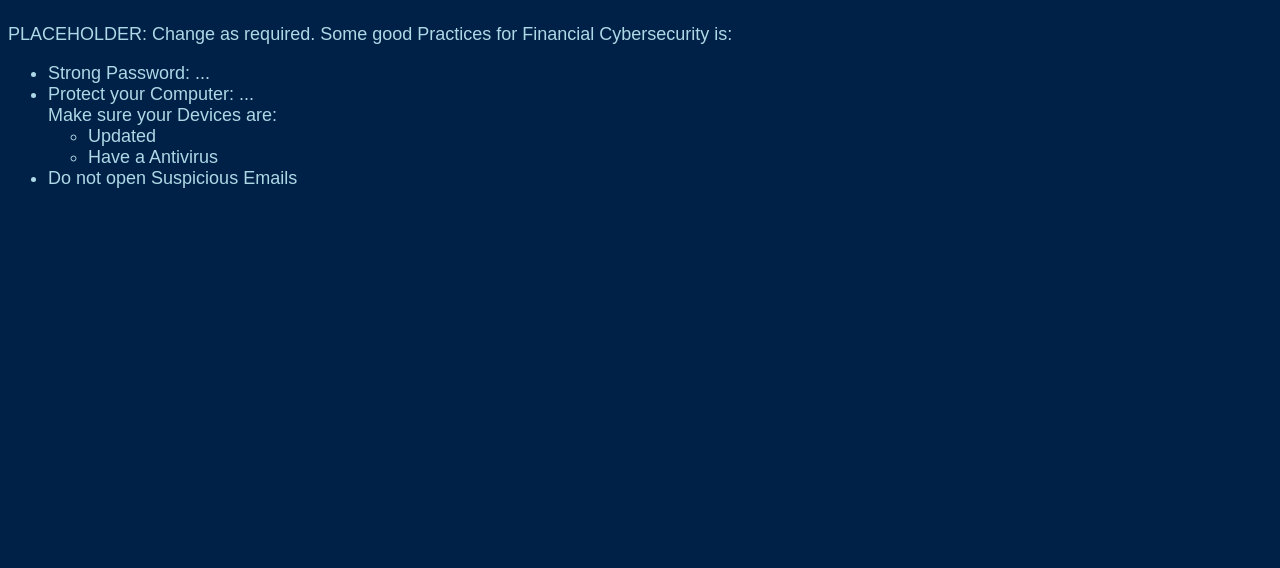
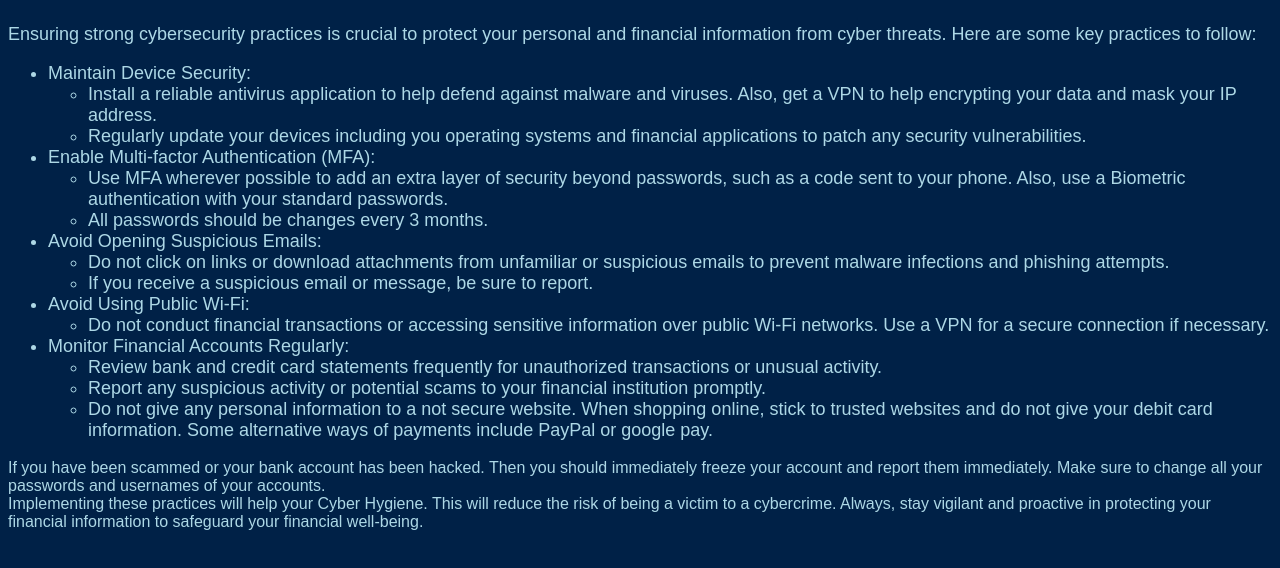
Before and after one commit to Something-create/Forage_CBA_IntroSE, a plain HTML site: page index.html in a window 1280 px wide. Shown: the part 56-624 px from the top of the page. Drawn offline with Linux system fonts and the light colour scheme.

Commit message:
Task 2 Completed

```diff
--- a/index.css
+++ b/index.css
@@ -2,6 +2,8 @@
 
     font-family: Arial;
     background: rgb(0,33,71);
+    color: lightblue;
+
 
 }
 
--- a/index.html
+++ b/index.html
@@ -2,7 +2,7 @@
 
 <head>
     <link href="index.css" type="text/css" rel="stylesheet">
-    <title>Title Text</title>
+    <title>Financial Cybersecurity</title>
 </head>
 
 
@@ -11,22 +11,55 @@
     <h1>Tips for Financial Cybersecurity</h1>
 
     <p>
-        PLACEHOLDER: Change as required.
-
-        Some good Practices for Financial Cybersecurity is:
+        Ensuring strong cybersecurity practices is crucial to protect your personal and financial information from cyber
+        threats. Here are some key practices to follow:
 
     <ul>
-        <li>Strong Password: ...</li>
-        <li>Protect your Computer: ...
-            <br>
-            Make sure your Devices are:
-            <ul>
-                <li> Updated </li>
-                <li> Have a Antivirus</li>
-            </ul>
-        </li>
-        <li>Do not open Suspicious Emails</li>
+        <li>Maintain Device Security:</li>
+        <ul>
+            <li>Install a reliable antivirus application to help defend against malware and viruses. Also, get a VPN to
+                help encrypting your data and mask your IP address. </li>
+            <li>Regularly update your devices including you operating systems and financial applications to patch any
+                security vulnerabilities.</li>
+        </ul>
+
+        <li>Enable Multi-factor Authentication (MFA):</li>
+
+        <ul>
+            <li>Use MFA wherever possible to add an extra layer of security beyond passwords, such as a code sent to
+                your phone. Also, use a Biometric authentication with your standard passwords.</li>
+            <li>All passwords should be changes every 3 months.</li>
+        </ul>
+
+        <li>Avoid Opening Suspicious Emails:</li>
+        <ul>
+            <li>Do not click on links or download attachments from unfamiliar or suspicious emails to prevent malware
+                infections and phishing attempts.</li>
+            <li>If you receive a suspicious email or message, be sure to report.</li>
+        </ul>
+        <li>Avoid Using Public Wi-Fi:</li>
+        <ul>
+            <li>Do not conduct financial transactions or accessing sensitive information over public Wi-Fi networks. Use
+                a VPN for a secure connection if necessary.</li>
+        </ul>
+        <li>Monitor Financial Accounts Regularly:</li>
+        <ul>
+            <li>Review bank and credit card statements frequently for unauthorized transactions or unusual activity.
+            </li>
+            <li>Report any suspicious activity or potential scams to your financial institution promptly.</li>
+            <li>Do not give any personal information to a not secure website. When shopping online, stick to trusted
+                websites and do not give your debit card information. Some alternative ways of payments include PayPal
+                or google pay. </li>
+
+        </ul>
+
     </ul>
+    If you have been scammed or your bank account has been hacked. Then you should immediately freeze your account and
+    report them immediately. Make sure to change all your passwords and usernames of your accounts.
+    <br>
+    Implementing these practices will help your Cyber Hygiene. This will reduce the risk of being a victim to a
+    cybercrime. Always, stay vigilant and proactive in protecting your financial information to safeguard your financial
+    well-being.
 
     </p>
 
```
